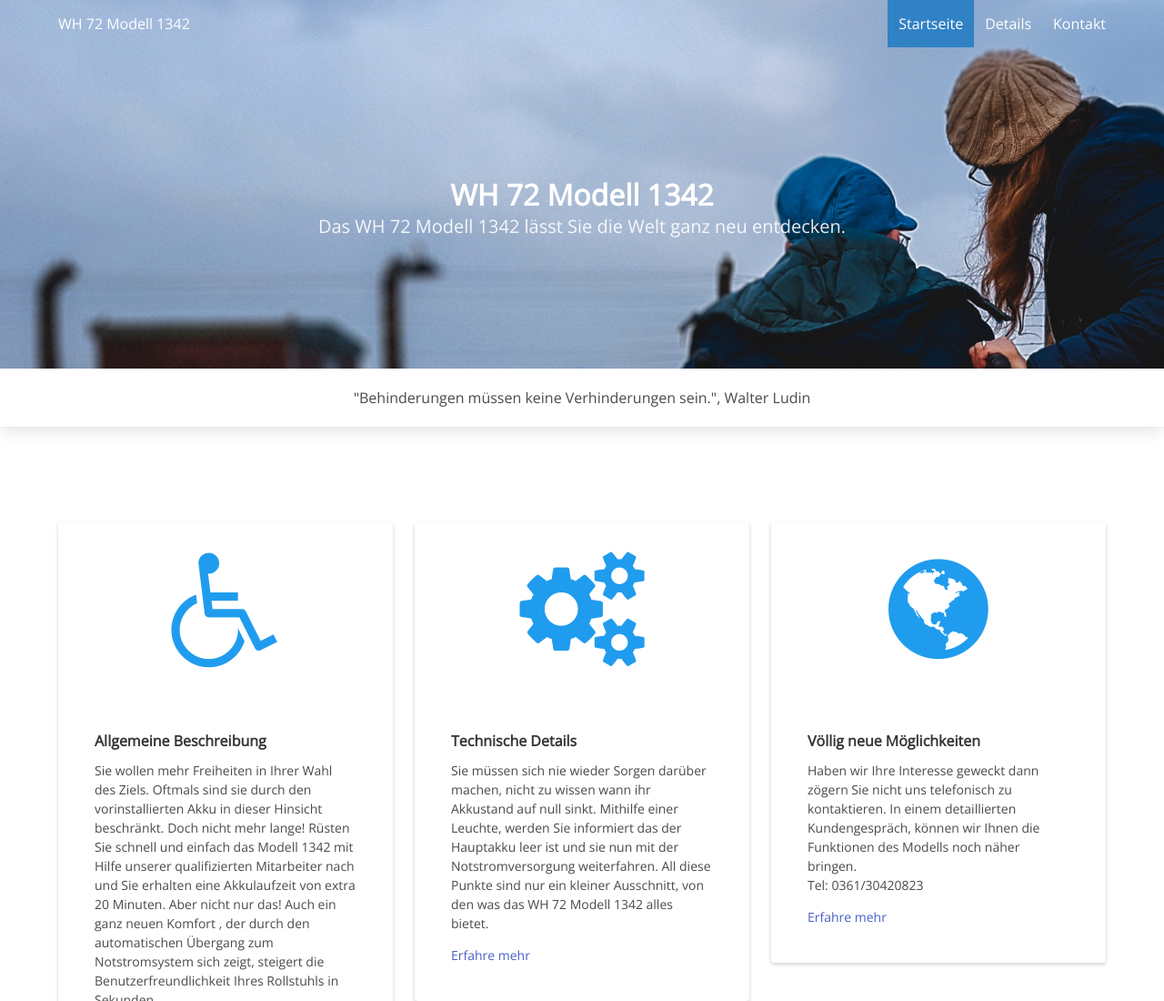
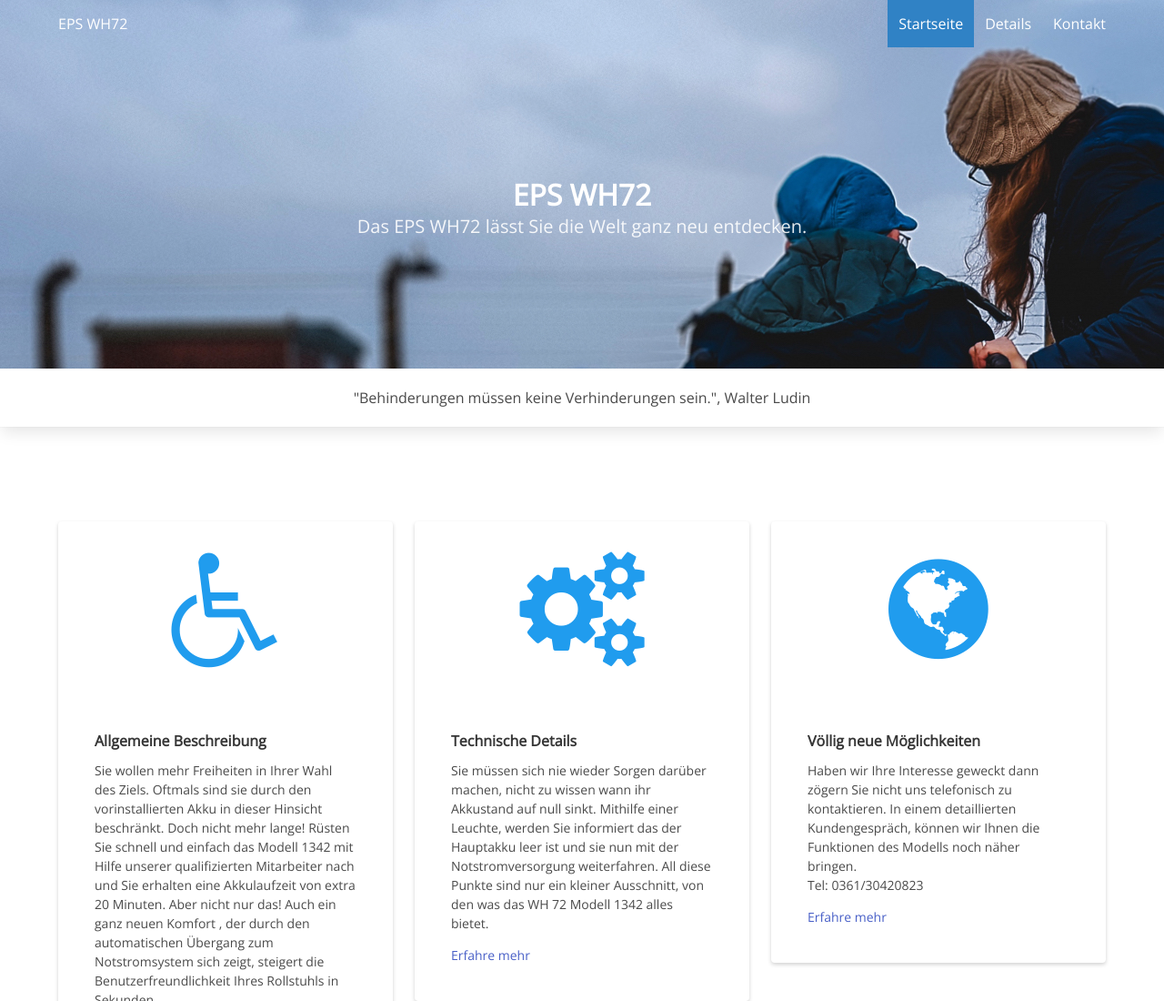
Before and after one commit to moritzweberde/EPSWH72, a plain HTML site: page index.html in a window 1280 px wide. Shown: the top 1100 px of the page at 91% size. Drawn offline with nearby package versions, Linux system fonts and the light colour scheme.

Commit message:
Update index.html

```diff
--- a/index.html
+++ b/index.html
@@ -4,7 +4,7 @@
   <meta charset="utf-8">
   <meta http-equiv="X-UA-Compatible" content="IE=edge">
   <meta name="viewport" content="width=device-width, initial-scale=1">
-  <title>WH 72 Model 1342</title>
+  <title>EPS WH72</title>
   <meta name="description" content="Notenergiesystem Rollstuhl">
   <meta name="keywords" content="Notenergiesystem Rollstuhl">
   <link rel="stylesheet" href="https://cdnjs.cloudflare.com/ajax/libs/font-awesome/4.7.0/css/font-awesome.min.css" integrity="sha256-eZrrJcwDc/3uDhsdt61sL2oOBY362qM3lon1gyExkL0=" crossorigin="anonymous" />
@@ -21,7 +21,7 @@
         <div class="container">
           <div class="navbar-brand">
             <a class="navbar-item" href="#">
-              WH 72 Modell 1342
+              EPS WH72
             </a>
             <span class="navbar-burger burger" data-target="navbarMenu">
               <span></span>
@@ -48,10 +48,10 @@
     <div class="hero-body">
       <div class="container has-text-centered">
         <h1 class="title">
-          WH 72 Modell 1342
+          EPS WH72
         </h1>
         <h2 class="subtitle">
-          Das WH 72 Modell 1342 lässt Sie die Welt ganz neu entdecken.
+          Das EPS WH72 lässt Sie die Welt ganz neu entdecken.
         </h2>
       </div>
     </div>
```
